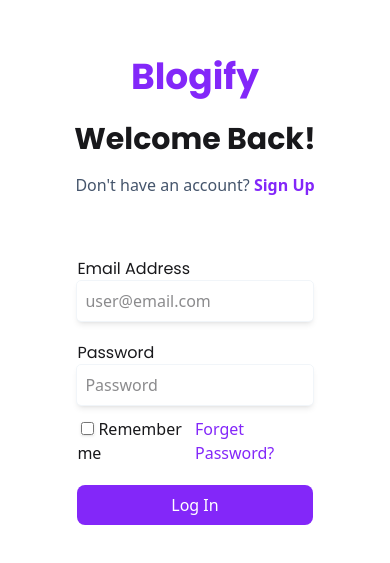
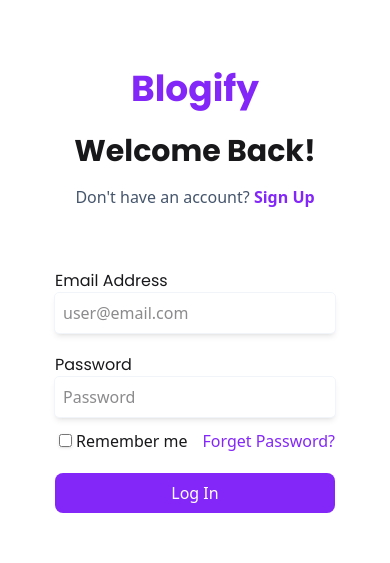
Before and after one commit to Mazennn004/Blogify, a React (Vite) app: page / in a window 390 px wide. Shown: the part 121-684 px from the top of the page. Built offline with nearby package versions, Linux system fonts and the light colour scheme.

Commit message:
'mobile-fix'

```diff
--- a/src/Components/Home/Home.jsx
+++ b/src/Components/Home/Home.jsx
@@ -99,7 +99,7 @@ export default function Home() {
                     <div className="flex flex-col gap-4 ">
                       {/*Post Content*/}
                       <div className="p-2 w-[100%]">
-                        <p className="poppins text-lg font-light">{p.body}</p>
+                        <p className="poppins text-lg font-light overflow-clip">{p.body}</p>
                       </div>
                     </div>
                     {p.image ? (
@@ -191,7 +191,7 @@ export default function Home() {
                                   <span className="poppins font-bold">
                                     {c.commentCreator.name}
                                   </span>
-                                  <span className="poppins font-light text-slate-500">
+                                  <span className="poppins font-light text-slate-500 overflow-clip">
                                     {c.content}
                                   </span>
                                 </div>
--- a/src/Components/Login/Login.jsx
+++ b/src/Components/Login/Login.jsx
@@ -67,7 +67,7 @@ setApiError({status:true,msg:response.data.error});
   return (
     <Fade direction="left" duration={800}>
       <div className="row h-screen overflow-hidden">
-        <div className="w-full md:w-1/2 my-auto p-7">
+        <div className="w-full md:w-1/2 my-auto">
           <header className="flex flex-col  items-center">
             <Fade direction="up">
               <h1 className=" poppins text-4xl font-bold  text-main">
@@ -133,12 +133,12 @@ setApiError({status:true,msg:response.data.error});
                 <input
                 type="checkbox"
                   id="remember"
-                  className="mx-1 p-5 shadow"
+                  className="mx-1 shadow"
                 />
                 Remember me
               </label>
 
-              <span className="text-[#8327f9] font-medium cursor-pointer">
+              <span className="text-[#8327f9] md:font-medium cursor-pointer sm:text-sm">
                 Forget Password?
               </span>
             </div>
--- a/src/Components/Profile/Profile.jsx
+++ b/src/Components/Profile/Profile.jsx
@@ -125,7 +125,7 @@ export default function Profile() {
                     <div className="flex flex-col gap-4 ">
                       {/*Post Content*/}
                       <div className="p-2 w-[100%]">
-                        <p className="poppins text-lg font-light">{p.body}</p>
+                        <p className="poppins text-lg font-light overflow-clip">{p.body}</p>
                       </div>
                     </div>
                     {p.image ? (
@@ -193,7 +193,7 @@ export default function Profile() {
                                 <span className="poppins font-bold">
                                   {p.comments[1].commentCreator.name}
                                 </span>
-                                <span className="poppins font-light text-slate-500">
+                                <span className="poppins font-light text-slate-500 overflow-clip">
                                   {p.comments[1].content}
                                 </span>
                               </div>
@@ -217,7 +217,7 @@ export default function Profile() {
                                   <span className="poppins font-bold">
                                     {c.commentCreator.name}
                                   </span>
-                                  <span className="poppins font-light text-slate-500">
+                                  <span className="poppins font-light text-slate-500 overflow-clip">
                                     {c.content}
                                   </span>
                                 </div>
```
